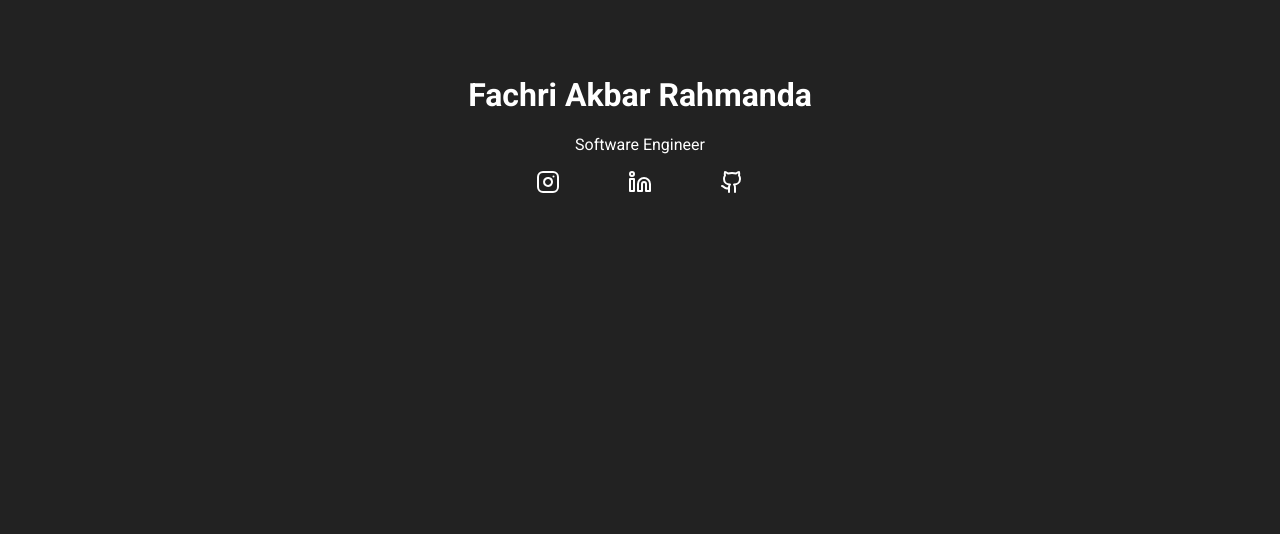
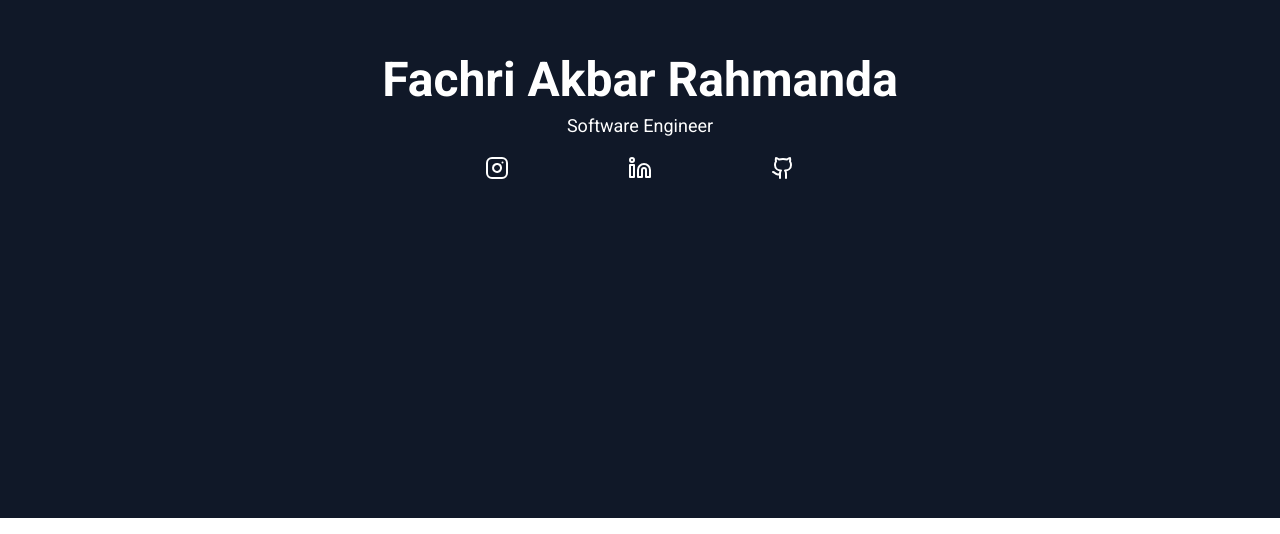
Before and after one commit to pukuri/self-landing-page, a React (Vite) app: page / in a window 1280 px wide. Shown: the part 282-816 px from the top of the page. Built offline with nearby package versions, Linux system fonts and the light colour scheme.

Commit message:
fix tailwindcss

```diff
--- a/src/App.tsx
+++ b/src/App.tsx
@@ -2,8 +2,8 @@ import { Instagram, Linkedin, Github } from "lucide-react";
 
 function App() {
   return (
-    <div className="min-h-screen flex flex-col justify-center items-center px-4">
-      <div className="max-w-md text-center">
+    <div className="min-h-screen bg-gray-900 flex flex-col justify-center items-center px-4">
+      <div className="text-center text-white">
         <h1 className="text-5xl font-bold">Fachri Akbar Rahmanda</h1>
         <p className="mt-2 text-lg">Software Engineer</p>
         <div className="flex justify-evenly mt-4 space-x-4">
--- a/src/index.css
+++ b/src/index.css
@@ -1,9 +1,5 @@
-@tailwind base;
-@tailwind components;
-@tailwind utilities;
+@import "tailwindcss";
 
 body {
   font-family: "Roboto", sans-serif;
-  background-color: #222;
-  color: white;
 }
```
